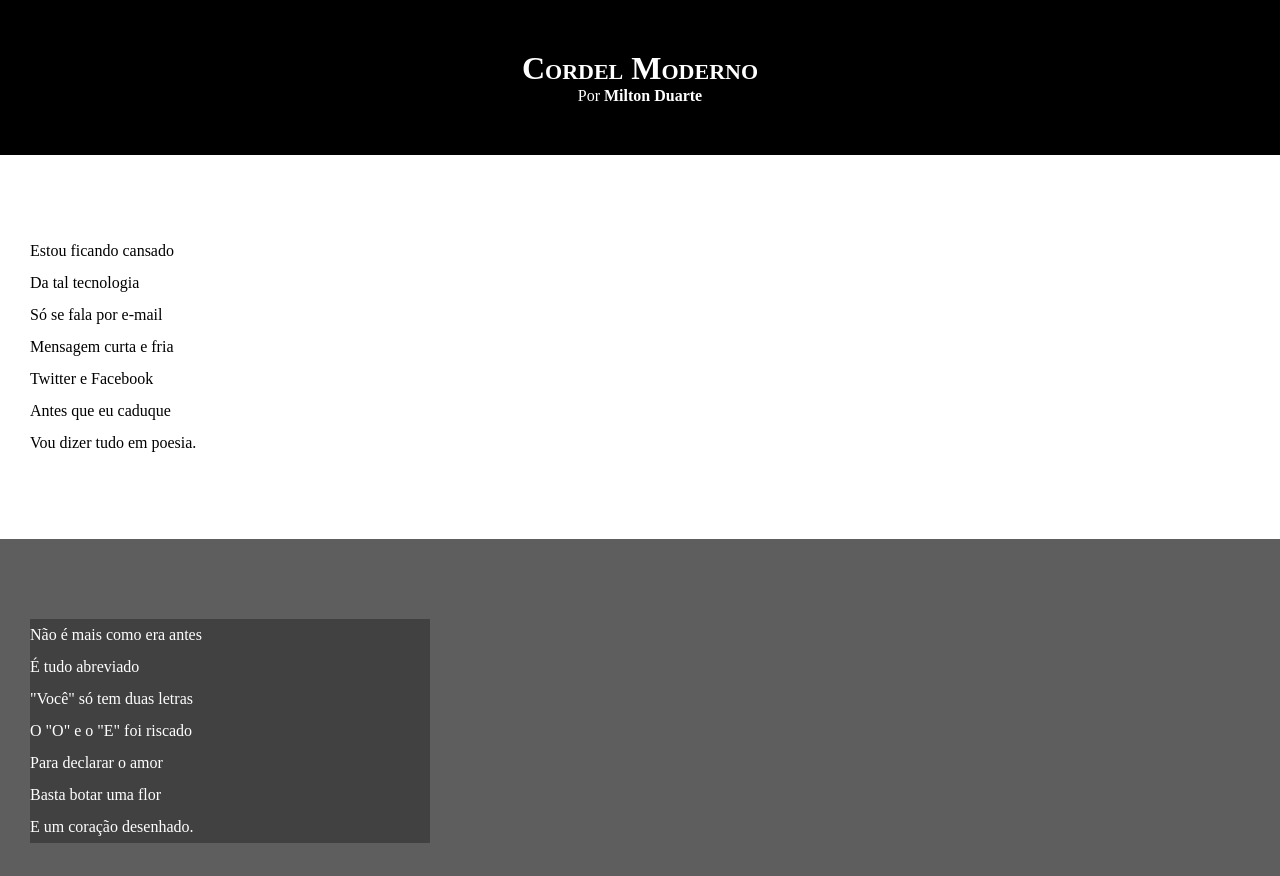
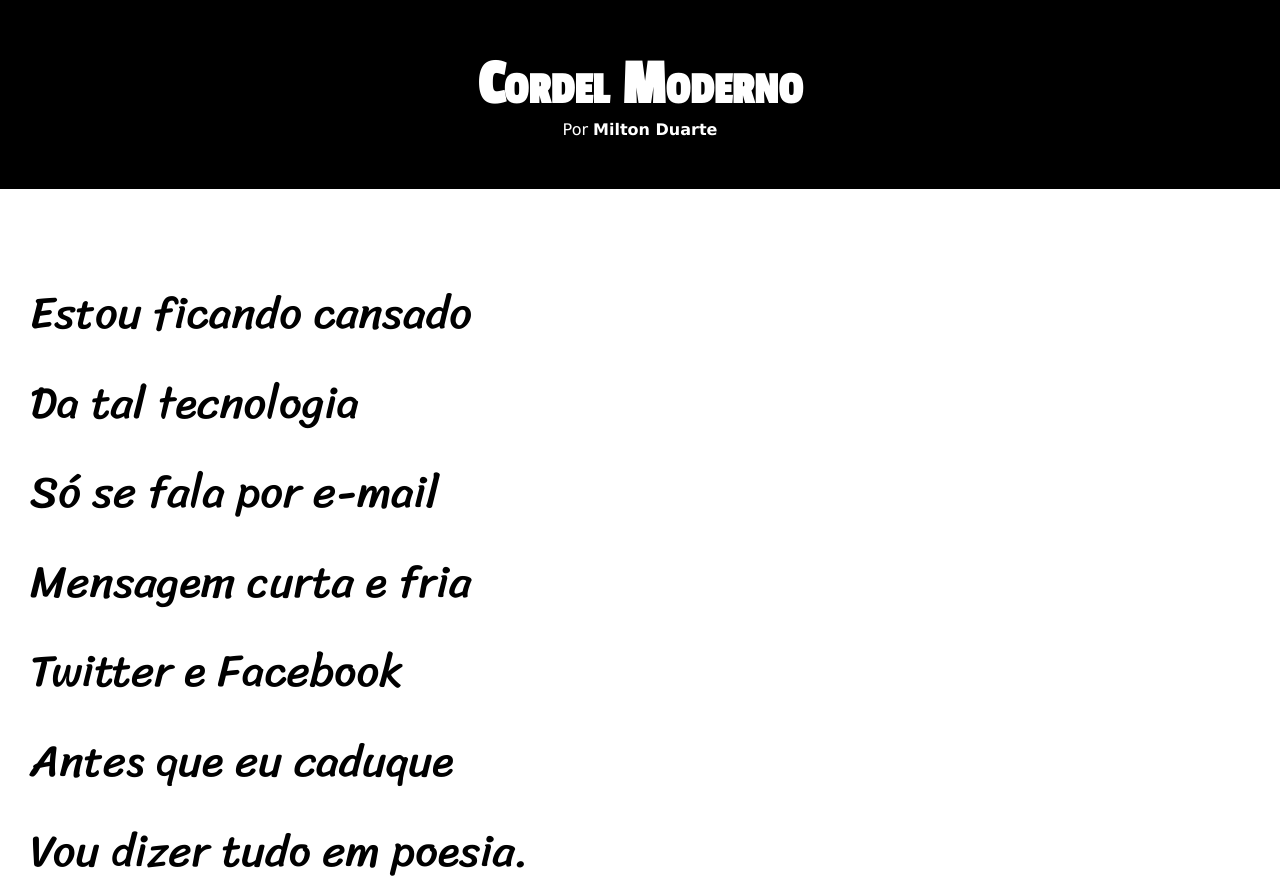
Before and after one commit to LuizSalgadoo/projetosite, a plain HTML site: page index.html in a window 1280 px wide. Shown: the top 876 px of the page. Drawn offline with Linux system fonts and the light colour scheme.

Commit message:
Update style.css

```diff
--- a/estilo/style.css
+++ b/estilo/style.css
@@ -1,4 +1,12 @@
 @charset "UTF-8";
+@import url('https://fonts.googleapis.com/css2?family=Passion+One&display=swap');
+@import url('https://fonts.googleapis.com/css2?family=Sriracha&display=swap');
+
+:root {
+    --fonte1: Verdana, Tahoma, sans-serif;
+    --fonte2: 'Passion One', cursive;
+    --fonte3: 'Sriracha', cursive;
+}
 
 * {
     margin: 0px;
@@ -8,6 +16,7 @@
 html, body {
     min-height: 100vh;
     background-color: darkgrey;
+    font-family: var(--fonte1);
 }
 
 header {
@@ -19,6 +28,8 @@ header {
 header > h1 {
     padding-top: 50px;
     font-variant: small-caps;
+    font-family: var(--fonte2);
+    font-size: 8vh;
 }
 
 header > p {
@@ -40,6 +51,8 @@ section {
     padding-bottom: 10vh;
     line-height: 2em;
     padding-left: 30px;
+    font-family: var(--fonte3);
+    font-size: 3.5vw;
 }
 
 section.normal {
@@ -53,7 +66,8 @@ section.imagem {
 }
 
 section.imagem > p {
-    width: 400px;
+    display: inline-block;
+    padding: 5px;
     background-color: rgba(0, 0, 0, 0.308);
 }
 
```
